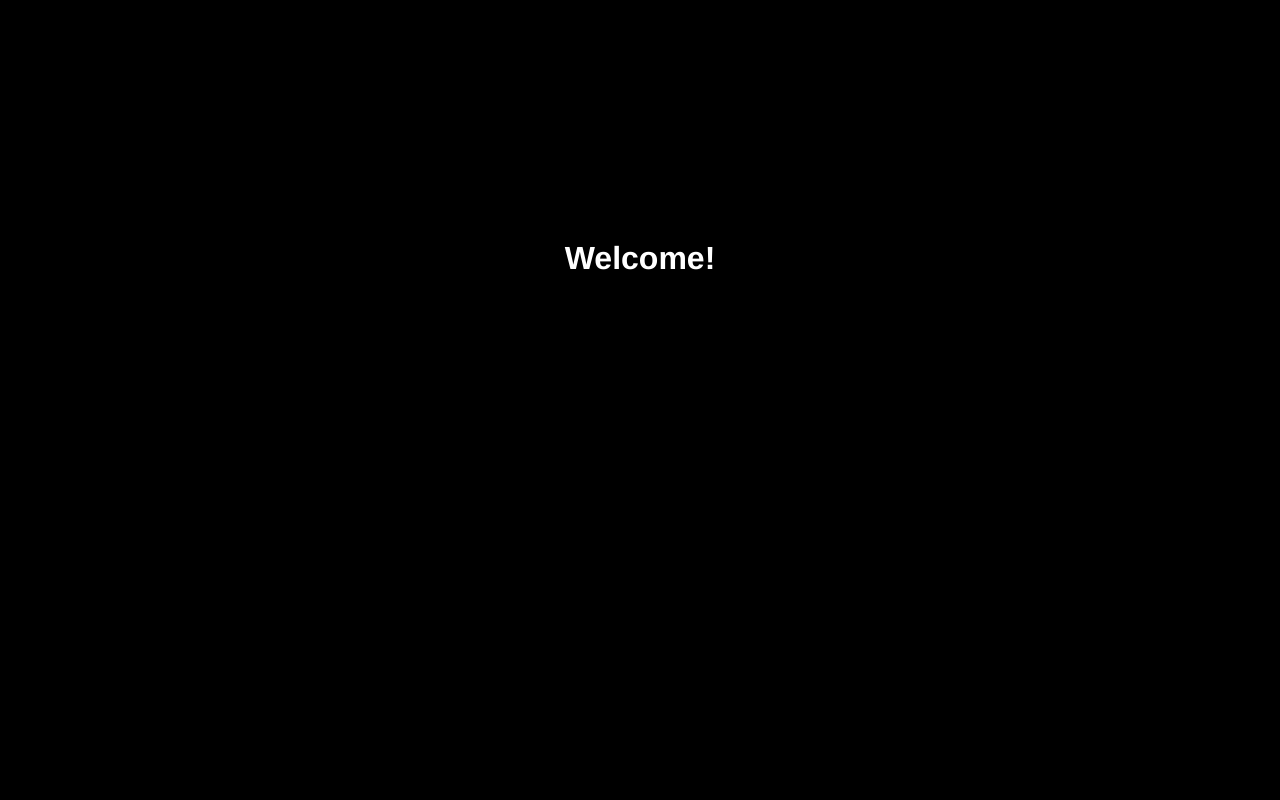
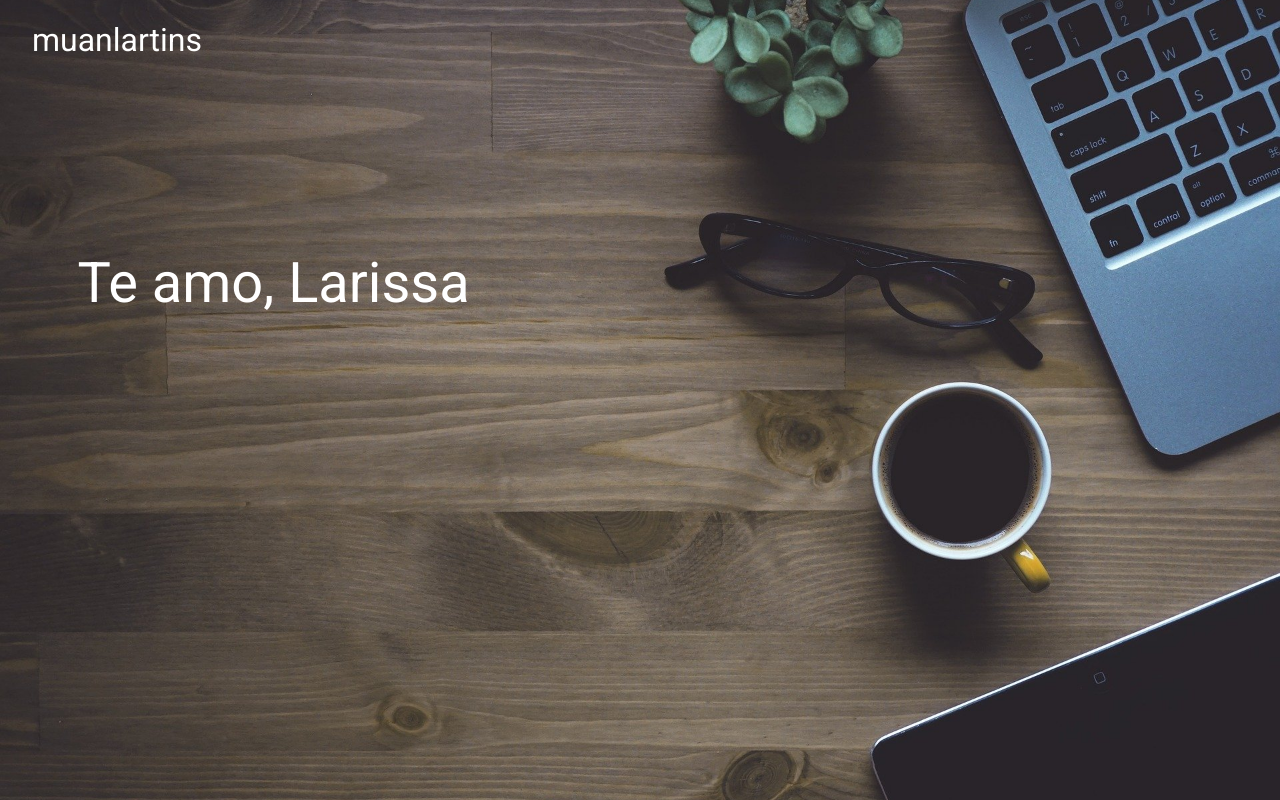
Before and after one commit to muanlartins/muanlartins.github.io, a plain HTML site: page index.html in a window 1280 px wide. Drawn offline with nearby package versions, Linux system fonts and the light colour scheme.

Commit message:
Initial template with Bootstrap
Trying to apply what I learned from a Bootstrap course in Pluralsight

```diff
--- a/index.html
+++ b/index.html
@@ -4,14 +4,22 @@
     <meta charset="UTF-8">
     <meta name="viewport" content="width=device-width, initial-scale=1.0">
     <meta http-equiv="X-UA-Compatible" content="ie=edge">
-    <link rel="stylesheet" type="text/css" href="style.css">
-    <title>Home</title>
+    <link rel="stylesheet" href="https://stackpath.bootstrapcdn.com/bootstrap/4.4.1/css/bootstrap.min.css" integrity="sha384-Vkoo8x4CGsO3+Hhxv8T/Q5PaXtkKtu6ug5TOeNV6gBiFeWPGFN9MuhOf23Q9Ifjh" crossorigin="anonymous">
+    <link rel="stylesheet" href="style.css">
+    <link href="https://fonts.googleapis.com/css?family=Roboto&display=swap" rel="stylesheet">
+    <title>muanlartins</title>
 </head>
 <body>
-    <div id="grid-container">
-        <div id="grid-item-1">
-            <h1 id="message">Welcome!</h1>
-        </div>
-    </div>
+    <header class="master-header container-fluid">
+        <nav class="navbar navbar-expand navbar-dark fixed-top" id="navbar-main">
+            <a class="navbar-brand py-2 pl-3" href="muanlartins.github.io" id="logo">muanlartins</a>
+        </nav>
+        <div class="secret-text display-4">Te amo, Larissa</div>
+    </header>
+    <div data-spy="scroll" data-target="#navbar-main"></div>
+    <script src="https://code.jquery.com/jquery-3.4.1.slim.min.js" integrity="sha384-J6qa4849blE2+poT4WnyKhv5vZF5SrPo0iEjwBvKU7imGFAV0wwj1yYfoRSJoZ+n" crossorigin="anonymous"></script>
+    <script src="https://cdn.jsdelivr.net/npm/popper.js@1.16.0/dist/umd/popper.min.js" integrity="sha384-Q6E9RHvbIyZFJoft+2mJbHaEWldlvI9IOYy5n3zV9zzTtmI3UksdQRVvoxMfooAo" crossorigin="anonymous"></script>
+    <script src="https://stackpath.bootstrapcdn.com/bootstrap/4.4.1/js/bootstrap.min.js" integrity="sha384-wfSDF2E50Y2D1uUdj0O3uMBJnjuUD4Ih7YwaYd1iqfktj0Uod8GCExl3Og8ifwB6" crossorigin="anonymous"></script>
+    <script src="main.js"></script>
 </body>
 </html>
--- /dev/null
+++ b/main.js
@@ -0,0 +1,12 @@
+window.onscroll = function() {scrollFunction()};
+
+function scrollFunction(){
+    if (document.body.scrollTop > 100 || document.documentElement.scrollTop > 100){
+        document.getElementById("navbar-main").classList.add("navbar-background");
+        document.getElementById("logo").style.fontSize ="24px";
+    }
+    else{
+        document.getElementById("navbar-main").classList.remove("navbar-background");
+        document.getElementById("logo").style.fontSize ="32px";
+    }
+}
--- a/style.css
+++ b/style.css
@@ -1,26 +1,39 @@
-*{
-    padding:0;
-    margin:0;
+body{
+    font-family: 'Roboto', sans-serif;
 }
 
-body{
-    background-color:black;
+.header-text{
+    color: white;
+    width: 100vw;
+    height: 100vh;
 }
 
-#grid-container{
-    display: grid;
-    grid-template-columns: 100vw;
-    grid-template-rows: 30vh 70vh;
-    grid-template-areas: "." "message";
-    justify-items: center;
-    align-items: start;
+#logo{
+    font-size : 32px;
+    transition : 0.25s;
 }
 
-#grid-item-1{
-    grid-area: message;
+.master-header{
+    background-image: url("background.jpg");
+    background-repeat: no-repeat;
+    background-attachment: scroll;
+    background-position: center center;
+    background-size: cover;
+    width: 100vw;
+    height: 100vh;
 }
 
-#message{
-    font-family: "Helvetica Neue", Helvetica, Arial, sans-serif;
+.navbar-background{
+    background-color: rgba(0, 0, 0, 0.7);
+}
+
+#navbar-main{
+    transition-property: background-color;
+    transition-duration: 0.25s;
+}
+
+.secret-text{
     color: white;
+    padding-top: 250px;
+    padding-left: 5%;
 }
```
Also changed, not shown: background.jpg (added).
